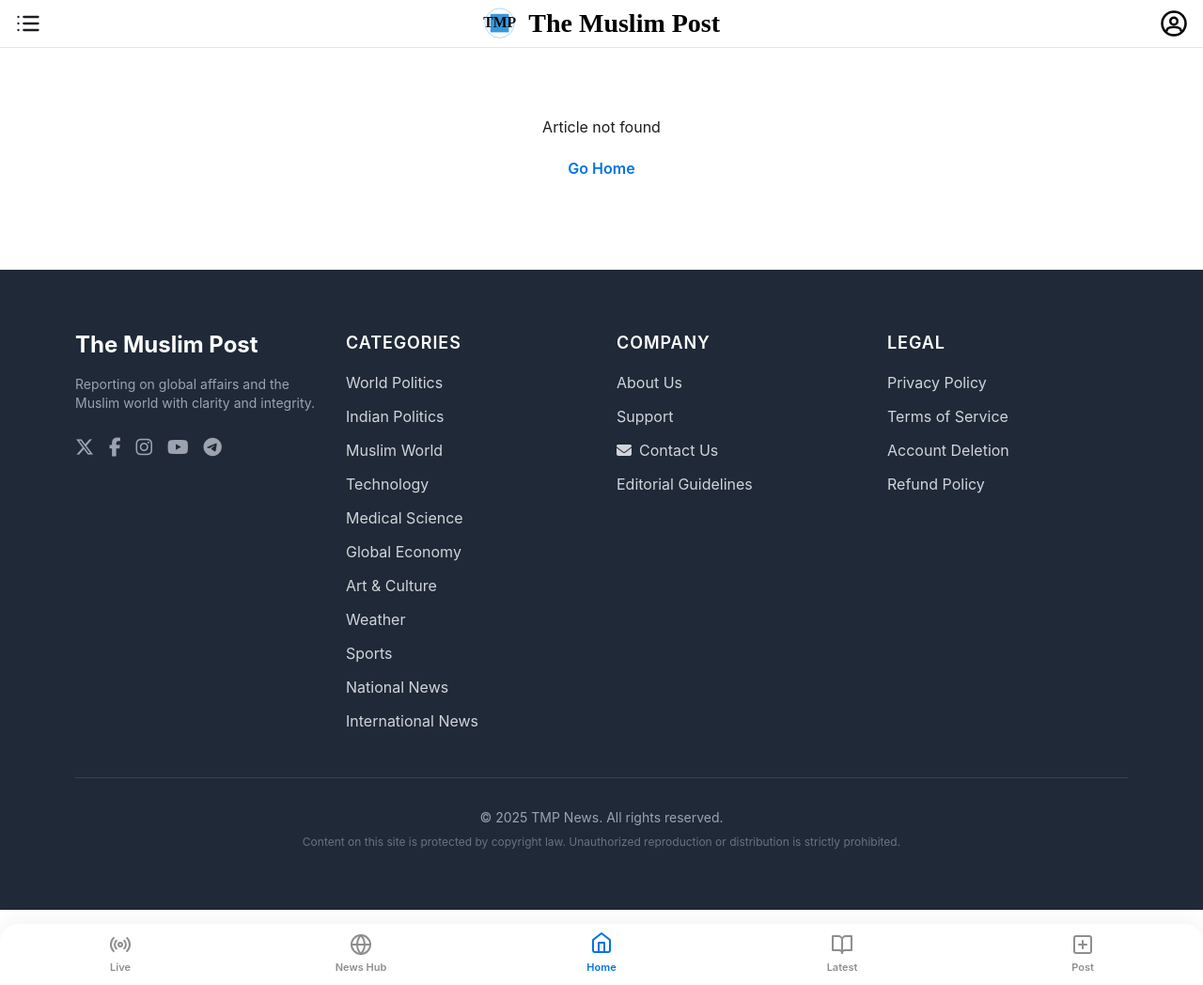
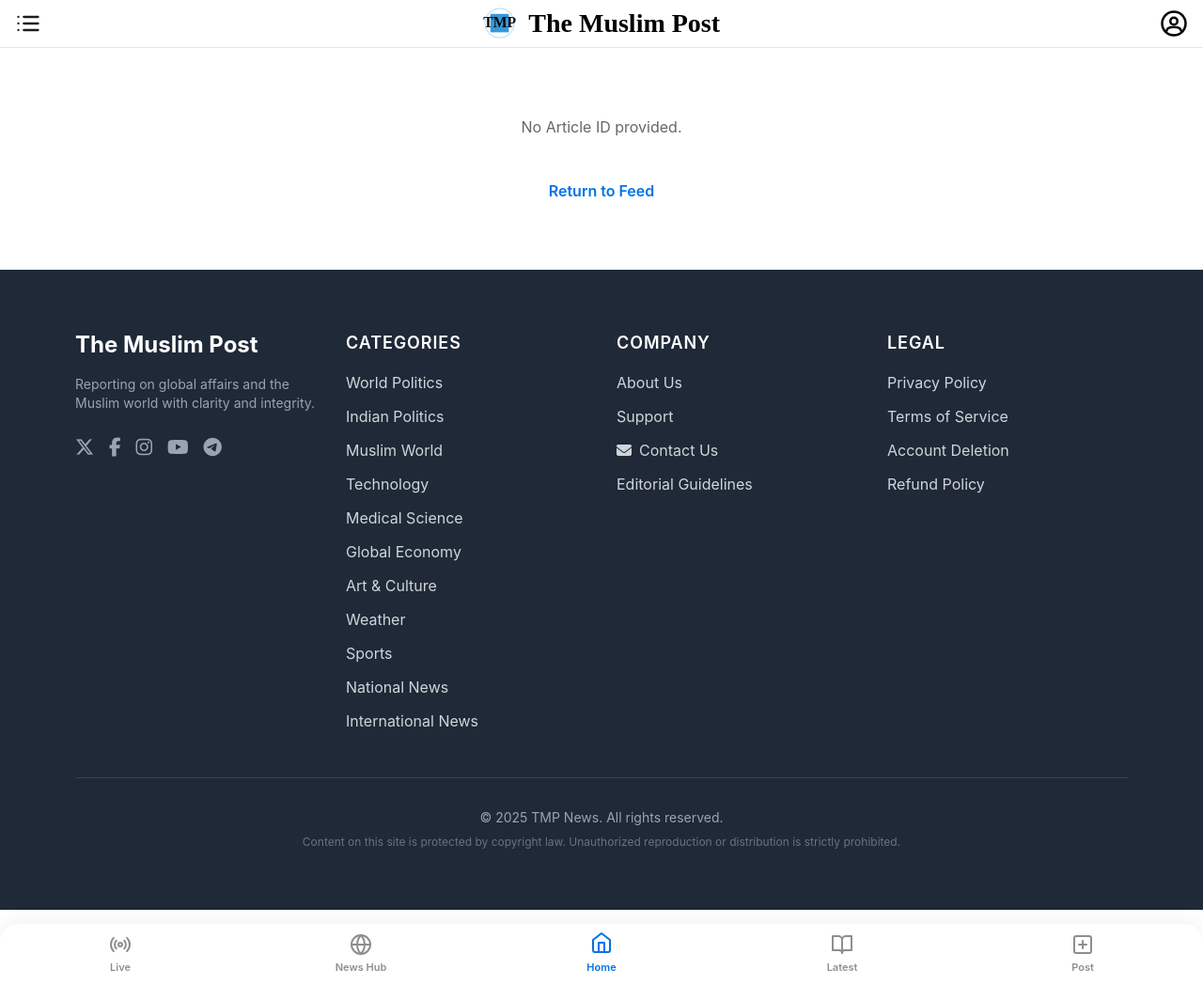
Before and after one commit to ZaidAlamgir/TMP_Host, a Jekyll site: the page built from postopen.html, in a window 1280 px wide and 1048 px high. Shown: the whole window at 94% size. Built offline with Jekyll 4.4.1, drawn with Linux system fonts in a browser that asks for light colours; nearby versions of some CDN libraries; a script that is not in the unit is left out; some of the changed lines change nothing that is shown.

Commit message:
feed fix v5 feed postopen.html fixed

```diff
--- a/postopen.html
+++ b/postopen.html
@@ -7,7 +7,7 @@
     .article-wrapper {
         max-width: 720px;
         margin: 2rem auto;
-        padding: 0 15px; /* Prevent edge touching on mobile */
+        padding: 0 15px;
     }
 
     /* Card Design */
@@ -26,7 +26,7 @@
 
     /* Typography */
     .article-title {
-        font-family: 'Merriweather', serif; /* Or your site font */
+        font-family: 'Merriweather', serif;
         font-size: 2.5rem;
         font-weight: 800;
         color: #1c1e21;
@@ -67,13 +67,14 @@
         font-size: 1.1rem;
         line-height: 1.8;
         color: #292929;
-        font-family: 'Georgia', serif; /* Better reading font */
+        font-family: 'Georgia', serif;
     }
     .article-body p { margin-bottom: 1.5em; }
     .article-body img { max-width: 100%; border-radius: 8px; margin: 1.5rem 0; display: block; }
     .article-body h2, .article-body h3 { margin-top: 2rem; margin-bottom: 1rem; color: #111; font-weight: 700; }
+    .article-body blockquote { border-left: 4px solid #0073e6; padding-left: 1rem; color: #555; font-style: italic; }
 
-    /* Footer / Tags */
+    /* Footer */
     .article-footer {
         margin-top: 3rem;
         padding-top: 1.5rem;
@@ -116,44 +117,90 @@
 
 <script>
 document.addEventListener("DOMContentLoaded", async () => {
-    // 1. Get ID from URL (e.g. ?id=1)
     const urlParams = new URLSearchParams(window.location.search);
     const postId = urlParams.get('id');
     const container = document.getElementById('article-content');
 
     if (!postId) {
-        container.innerHTML = `<div style="text-align:center; padding:40px;"><h3>Article not found</h3><a href="/" class="read-more-btn">Go Home</a></div>`;
+        showError("No Article ID provided.");
         return;
     }
 
+    // --- SMART SOURCE CHECKER ---
+    // We check multiple places where the post might exist:
+    // 1. The Production API (/feed) - For "Recent" posts
+    // 2. The Opinions JSON (/opinions/feed.json) - For "For You" posts
+    // 3. The Local Fallback (/feed.json) - For localhost testing
+    const sources = [
+        '/feed',
+        '/opinions/feed.json',
+        '/feed.json'
+    ];
+
+    let post = null;
+
     try {
-        // 2. Fetch the local feed.json
-        // Note: We use a relative path. If your file is at root, this works.
-        const response = await fetch('/feed.json');
-        if (!response.ok) throw new Error("Could not load feed data");
+        for (const source of sources) {
+            try {
+                // Fetch with a simple timeout so we don't hang forever on bad links
+                const response = await fetch(source);
 
-        const posts = await response.json();
+                // If 404 or error, skip to next source
+                if (!response.ok) continue;
 
-        // 3. Find the specific post by ID
-        // We convert both to strings to ensure '1' matches 1
-        const post = posts.find(p => String(p.id) === String(postId));
+                // If it returns HTML (like a 404 page), skip it
+                const contentType = response.headers.get("content-type");
+                if (contentType && !contentType.includes("application/json")) continue;
+
+                const data = await response.json();
+
+                // Handle different data structures (Array vs Object with .posts)
+                let postsArray = [];
+                if (Array.isArray(data)) {
+                    postsArray = data;
+                } else if (data.posts && Array.isArray(data.posts)) {
+                    postsArray = data.posts;
+                }
+
+                // Try to find the post
+                const found = postsArray.find(p => String(p.id) === String(postId));
+
+                if (found) {
+                    post = found;
+                    break; // Stop looking, we found it!
+                }
+            } catch (err) {
+                console.warn(`Skipping source ${source}:`, err);
+            }
+        }
 
         if (!post) {
-            throw new Error("Post ID not found in feed");
+            throw new Error("Article not found in any feed.");
         }
 
-        // 4. Render the Post
-        // Note: If 'content' key is missing in json, we fall back to 'preview'
+        // --- RENDER POST ---
         const title = post.title || "Untitled Article";
         const author = post.author || "Staff Writer";
-        const qual = post.qual || "Contributor";
+        const qual = post.qual || "Contributor"; // Handles both qualification fields
         const date = post.date ? new Date(post.date).toLocaleDateString() : "Recently";
         const imageHtml = post.image ? `<img src="${post.image}" alt="${title}">` : '';
 
-        // Simple formatter: converts newlines to paragraphs if it's plain text
+        // Smart Body Formatter
         let bodyContent = post.content || post.preview || "No content available.";
-        if (!bodyContent.includes('<p>')) {
-            bodyContent = bodyContent.split('\n').map(para => para.trim() ? `<p>${para}</p>` : '').join('');
+
+        // Convert Markdown-style image/quote/headlines to HTML if strictly plain text
+        if (!bodyContent.includes('<p>') && !bodyContent.includes('<div>')) {
+             // Basic Markdown replacements
+             bodyContent = bodyContent
+                .replace(/^### (.*$)/gim, '<h3>$1</h3>')
+                .replace(/^## (.*$)/gim, '<h2>$1</h2>')
+                .replace(/^\> (.*$)/gim, '<blockquote>$1</blockquote>')
+                .replace(/\*\*(.*)\*\*/gim, '<b>$1</b>')
+                .replace(/\!\[(.*?)\]\((.*?)\)/gim, "<img src='$2' alt='$1'>")
+                .split('\n').map(para => {
+                    const clean = para.trim();
+                    return clean ? `<p>${clean}</p>` : '';
+                }).join('');
         }
 
         container.innerHTML = `
@@ -180,18 +227,19 @@
                 </div>
             </div>
         `;
-
-        // Update Page Title
         document.title = `${title} - The Muslim Post`;
 
     } catch (error) {
         console.error(error);
+        showError("Unable to load article. It may have been deleted or moved.");
+    }
+
+    function showError(msg) {
         container.innerHTML = `
             <div style="text-align:center; padding:40px; color:#666;">
-                <h3>Unable to load article</h3>
-                <p>Error: ${error.message}</p>
+                <h3>${msg}</h3>
                 <br>
-                <a href="/post.html" class="read-more-btn">Return to Feed</a>
+                <a href="/post" class="read-more-btn">Return to Feed</a>
             </div>
         `;
     }
```
